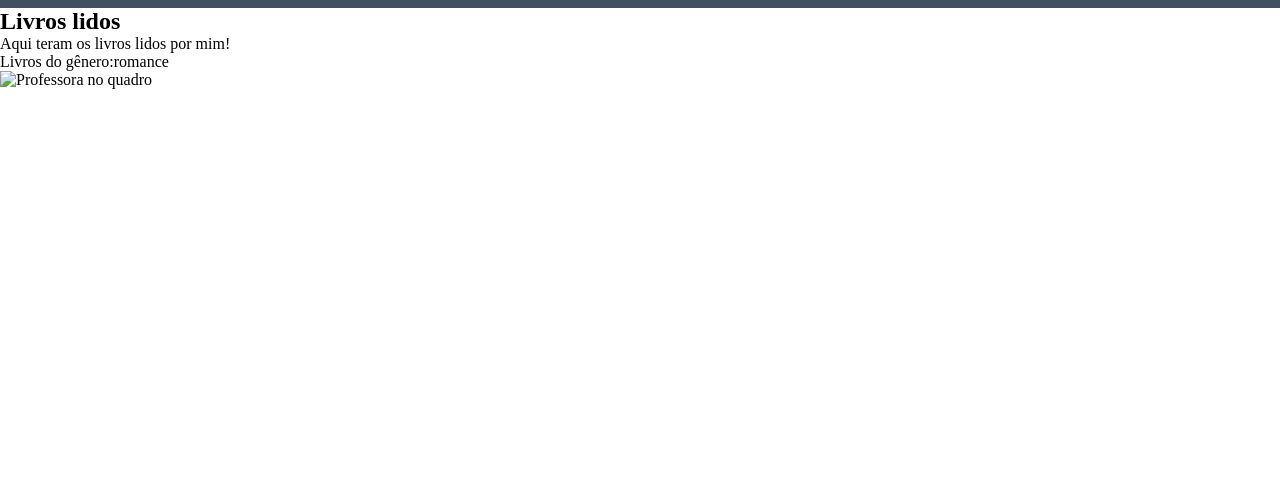
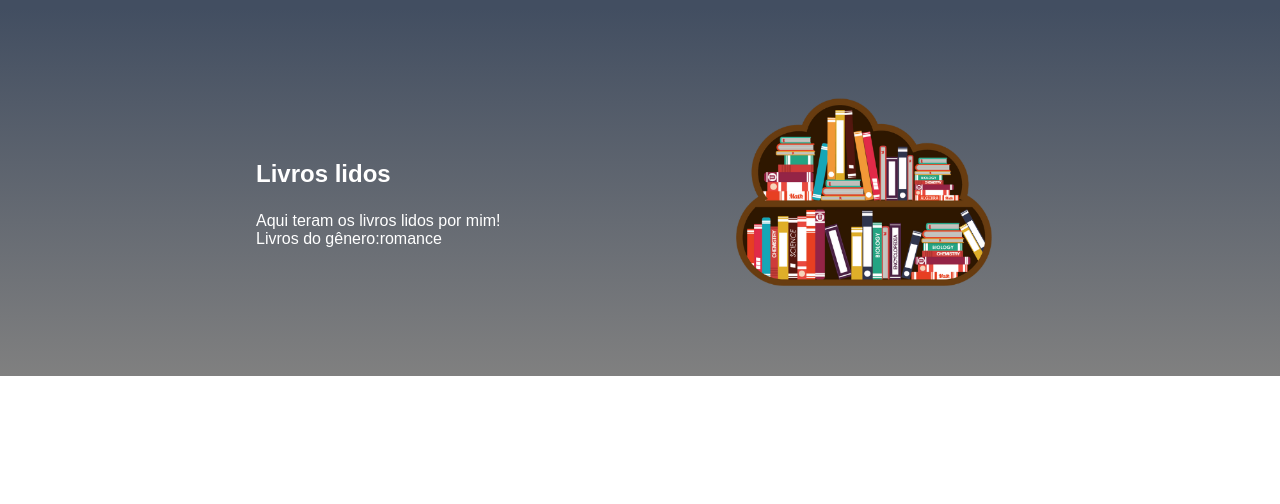
Before and after one commit to tinasartori1/Biblioteca-VSP-2, a plain HTML site: page index.html in a window 1280 px wide. Shown: the part 296-800 px from the top of the page. Drawn offline with Linux system fonts and the light colour scheme.

Commit message:
Add files via upload

```diff
--- a/index.html
+++ b/index.html
@@ -18,8 +18,10 @@
 </body>
 </html>
 <section class="escola">
+    <div class="escola-div-conteudo">
     <h2 class="escola-titulo">Livros lidos</h2>
                 <p class="escola-texto-um">Aqui teram os livros lidos por mim!</p>
                 <p class="escola-texto-dois">Livros do gênero:romance</p>
-               <img class="escola-imagem" src="Formula-bro.png" alt="Professora no quadro">
+                </div>
+               <img class="escola-imagem" src="livros.png" alt="Professora no quadro">
   </section>
--- a/style.css
+++ b/style.css
@@ -30,3 +30,23 @@ header {
     margin: 0 16px;
     font-size: 24px;
 }
+.escola-imagem{
+    width: 25%;
+}
+.escola{
+    background-image: linear-gradient(#424E61,#808080);
+    color: rgb(255, 255, 255);
+    display: flex;
+    justify-content: center;
+    align-items: center;
+    padding: 24px 0;
+}
+.escola-div-conteudo{
+    width: 35%;
+}
+.escola-titulo{
+    padding: 24px 0;
+}
+body {
+    font-family: 'Poppins', sans-serif;
+}
```
Also changed, not shown: estante.png (added).
